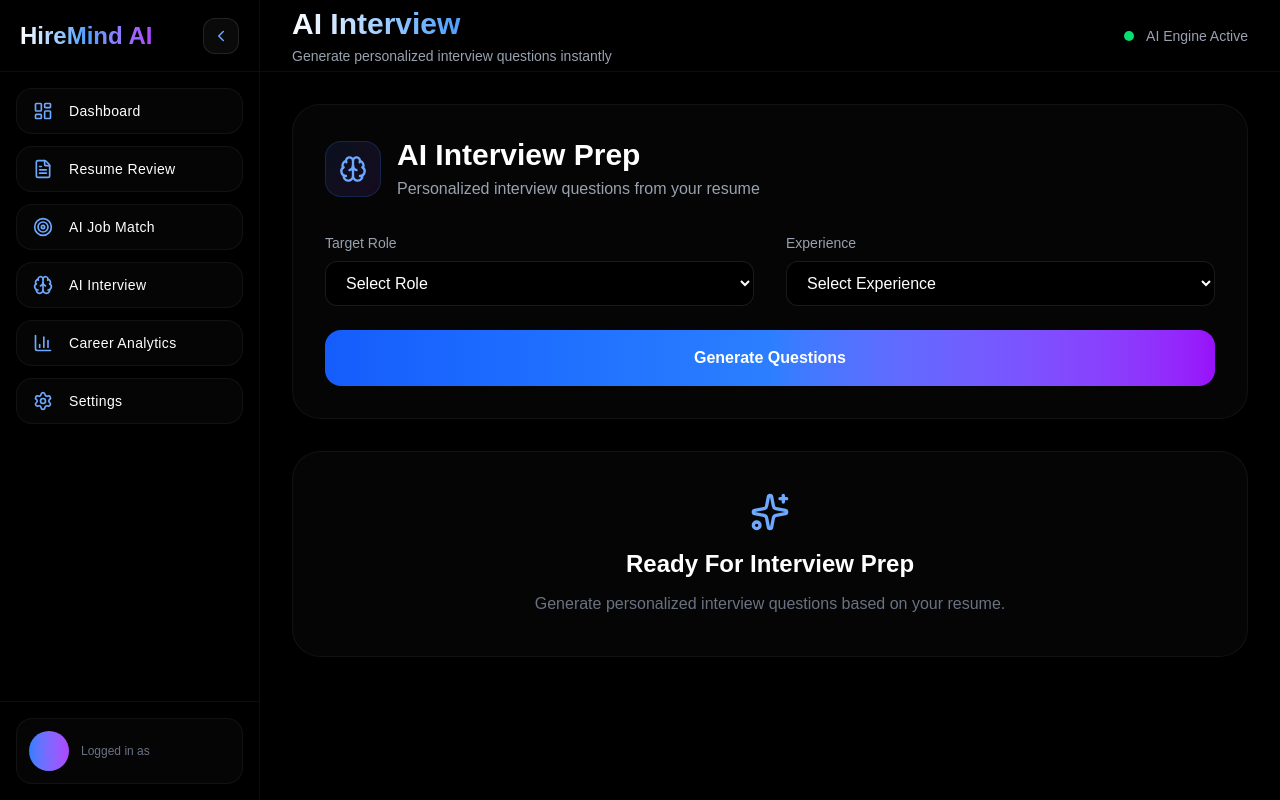
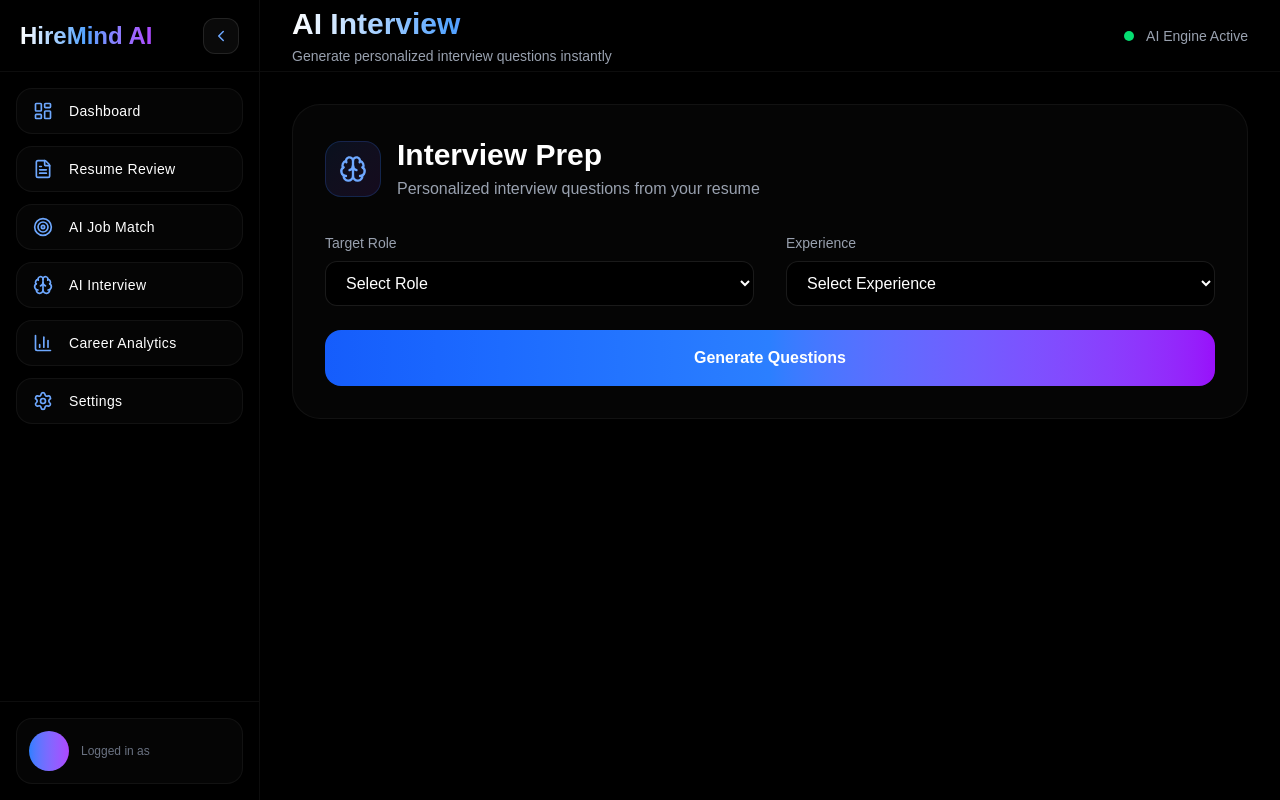
Before and after one commit to yashrajagawane/hiremind-ai, a Next.js app in the folder frontend/: page /ai-interview in a window 1280 px wide. Built offline with nearby package versions, Linux system fonts and the light colour scheme.

Commit message:
Removed interview prep empty state section

```diff
--- a/frontend/src/components/InterviewPrep.tsx
+++ b/frontend/src/components/InterviewPrep.tsx
@@ -214,7 +214,7 @@ export default function InterviewPrep() {
               text-white
             "
             >
-              AI Interview Prep
+              Interview Prep
             </h2>
 
             <p className="text-gray-400 mt-1">
@@ -342,37 +342,6 @@ export default function InterviewPrep() {
           )}
         </button>
       </div>
-
-      {!result && (
-        <div
-          className="
-          bg-[#050505]
-          border border-white/5
-          rounded-[28px]
-          p-10
-          text-center
-        "
-        >
-          <Sparkles
-            size={40}
-            className="
-            mx-auto
-            text-[#6EA8FF]
-            mb-4
-          "
-          />
-
-          <h3 className="text-2xl text-white font-bold">
-            Ready For Interview Prep
-          </h3>
-
-          <p className="text-gray-500 mt-3">
-            Generate personalized
-            interview questions based
-            on your resume.
-          </p>
-        </div>
-      )}
 
       {result && (
         <>
```
